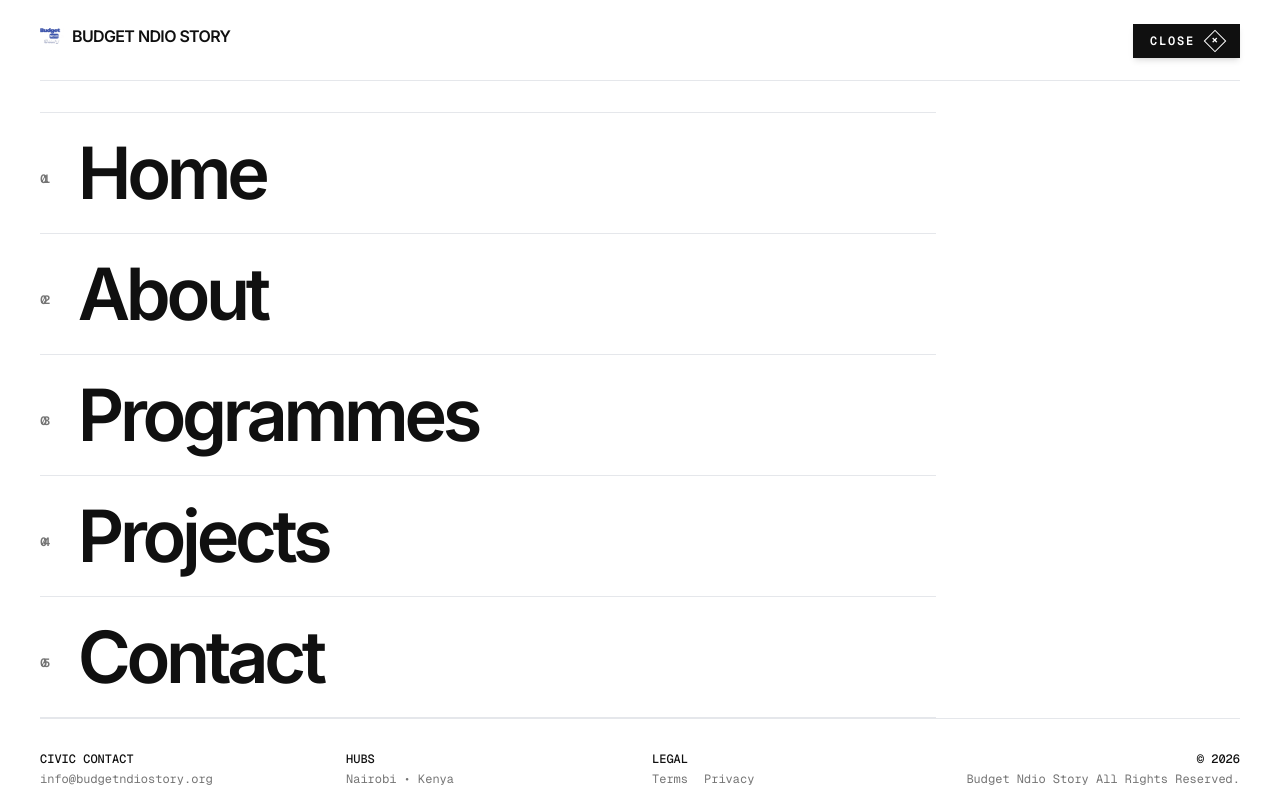
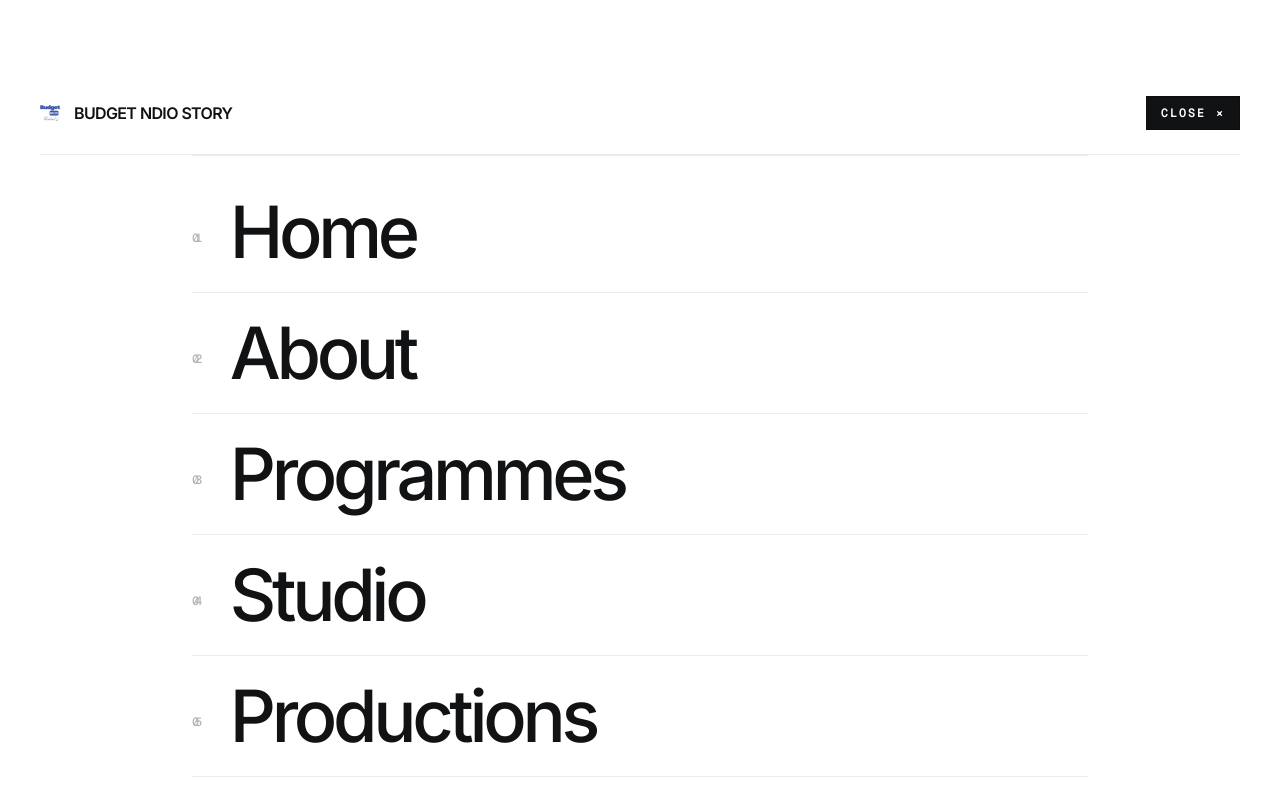
Before and after one commit to gr8stone/bns, a React (Vite) app: page /services in a window 1280 px wide. Both pictures are taken after a click on the button "Open Menu". Shown: the top 800 px of the page. Built offline with nearby package versions, Linux system fonts and the light colour scheme.

Commit message:
feat: restore glass navbar with desktop links and get involved CTA, update 3 programmes model and studio nav

```diff
--- a/src/components/common/Footer.tsx
+++ b/src/components/common/Footer.tsx
@@ -204,6 +204,14 @@ export function Footer() {
               </li>
               <li>
                 <Link
+                  to="/studio"
+                  className="hover:text-neutral-400 transition-colors"
+                >
+                  STUDIO
+                </Link>
+              </li>
+              <li>
+                <Link
                   to="/projects"
                   className="hover:text-neutral-400 transition-colors"
                 >
--- a/src/components/common/Navbar.tsx
+++ b/src/components/common/Navbar.tsx
@@ -1,12 +1,7 @@
 import { AnimatePresence, motion } from "framer-motion";
 import { useEffect, useRef, useState } from "react";
 import { Link, useLocation } from "react-router-dom";
-
-const PROGRAMME_PREVIEW = [
-  { label: "BNS Connect", href: "/programmes/bns-connect" },
-  { label: "BNS Mashinani", href: "/programmes/bns-mashinani" },
-  { label: "BNS Wanahabari", href: "/programmes/bns-wanahabari" },
-];
+import { NAV_LINKS, PROGRAMME_PREVIEW, ROUTES } from "../../lib/routes";
 
 export function Navbar() {
   const [menuOpen, setMenuOpen] = useState(false);
@@ -42,62 +37,78 @@ export function Navbar() {
     };
   }, [menuOpen]);
 
-  const mainLinks = [
-    { label: "Home", href: "/" },
-    { label: "About", href: "/about" },
-    { label: "Programmes", href: "/programmes" },
-    { label: "Projects", href: "/projects" },
-    { label: "Contact", href: "/contact" },
-  ];
+  // Desktop direct nav items: About, Programmes, Studio, Productions, Contact
+  const desktopLinks = NAV_LINKS.filter((item) => item.label !== "Home");
 
   return (
     <>
+      {/* Sticky High-Contrast Swiss Glass Nav */}
       {!menuOpen && (
-        <div
-          aria-hidden="true"
-          className="fixed inset-x-0 top-0 z-[65] h-20 border-b border-white/[0.08] bg-[#101010]/55 shadow-[0_8px_24px_rgba(0,0,0,0.08)] backdrop-blur-md backdrop-saturate-150"
-        />
-      )}
-
-      {/* Pure Transparent Header (No Blur, No Dark Gradient Bar) */}
-      {/* Top Left Wordmark with Direct Fixed mix-blend-difference */}
-      {!menuOpen && (
-        <div className="fixed top-0 left-0 z-[70] py-5 md:py-6 px-6 md:px-10 pointer-events-none select-none">
+        <header className="fixed inset-x-0 top-0 z-[65] h-16 sm:h-20 border-b border-black/[0.08] bg-white/90 backdrop-blur-md transition-colors duration-200 select-none">
+          <div className="max-w-[1425px] mx-auto h-full px-6 md:px-10 flex items-center justify-between">
+            {/* Left: Brand Wordmark */}
             <Link
-            to="/"
-            className="pointer-events-auto flex items-center gap-2 font-sans font-bold text-sm md:text-base tracking-[-0.04em] uppercase text-white hover:opacity-80 transition-opacity"
+              to={ROUTES.home}
+              className="flex items-center gap-2.5 font-sans font-bold text-sm md:text-base tracking-[-0.04em] uppercase text-text-base hover:text-terracotta transition-colors"
             >
               <img
                 src="/images/bns/logo.svg"
                 alt=""
                 className="w-6 h-6 object-contain"
               />
-            BUDGET NDIO STORY
+              <span className="tracking-tight font-extrabold">BUDGET NDIO STORY</span>
+              <span className="hidden sm:inline-block font-mono text-[10px] tracking-widest text-terracotta border border-terracotta/30 px-1.5 py-0.5 ml-1 bg-coral/5">
+                REPORT 2026
+              </span>
             </Link>
-        </div>
-      )}
 
-      {/* Top Right High-Contrast White Menu Button */}
-      <header className="fixed top-0 right-0 z-[70] py-5 md:py-6 px-6 md:px-10 pointer-events-none select-none">
+            {/* Desktop Direct Nav Links */}
+            <nav aria-label="Primary" className="hidden lg:flex items-center gap-7">
+              {desktopLinks.map((item) => {
+                const isActive = location.pathname === item.href;
+                return (
+                  <Link
+                    key={item.href}
+                    to={item.href}
+                    className={`font-mono text-xs uppercase tracking-wider transition-colors duration-150 py-1 border-b ${
+                      isActive
+                        ? "text-terracotta border-terracotta font-semibold"
+                        : "text-text-muted border-transparent hover:text-text-base hover:border-black/20"
+                    }`}
+                  >
+                    {item.label}
+                  </Link>
+                );
+              })}
+            </nav>
+
+            {/* Right: Actions */}
+            <div className="flex items-center gap-3">
+              <Link
+                to={ROUTES.contact}
+                className="hidden sm:inline-flex items-center font-mono text-xs uppercase tracking-wider px-4 py-2 bg-text-base text-white hover:bg-terracotta transition-colors border border-text-base rounded-none"
+              >
+                <span>Get Involved</span>
+              </Link>
+
               <button
                 onClick={() => setMenuOpen(!menuOpen)}
                 aria-label={menuOpen ? "Close Menu" : "Open Menu"}
-          className={`pointer-events-auto cursor-pointer flex items-center gap-3 px-4 py-2 font-mono text-xs font-semibold uppercase tracking-wider transition-all duration-200 shadow-md group ${
-            menuOpen
-              ? "bg-[#101010] text-white hover:bg-black border border-[#101010]"
-              : "bg-white text-[#101010] hover:bg-[#F4F4F0] border border-white"
-          }`}
+                className="cursor-pointer flex items-center gap-2.5 px-3.5 py-2 font-mono text-xs font-semibold uppercase tracking-wider transition-all duration-150 border border-black/15 bg-white text-text-base hover:bg-ivory rounded-none group"
               >
                 <span>{menuOpen ? "CLOSE" : "MENU"}</span>
                 <div
-            className={`w-4 h-4 border border-current flex items-center justify-center transition-transform duration-[250ms] ease-out ${
+                  className={`w-3.5 h-3.5 border border-current flex items-center justify-center transition-transform duration-200 ease-out ${
                     menuOpen ? "rotate-45" : "group-hover:rotate-45"
                   }`}
                 >
-            <span className="text-[12px] leading-none mb-0.5 font-bold">+</span>
+                  <span className="text-[11px] leading-none mb-0.5 font-bold">+</span>
                 </div>
               </button>
+            </div>
+          </div>
         </header>
+      )}
 
       {/* Accessible Full-Screen Pure White Overlay */}
       <AnimatePresence>
@@ -108,26 +119,32 @@ export function Navbar() {
             animate={{ opacity: 1 }}
             exit={{ opacity: 0 }}
             transition={{ duration: 0.15, ease: [0.22, 1, 0.36, 1] }}
-            className="fixed inset-0 z-[60] bg-white text-[#101010] flex flex-col justify-between pt-28 pb-10 px-6 md:px-10 overflow-y-auto select-none"
+            className="fixed inset-0 z-[70] bg-white text-text-base flex flex-col justify-between pt-24 pb-10 px-6 md:px-10 overflow-y-auto select-none"
           >
-            {/* Top Left Logo inside White Overlay */}
-            <div className="absolute top-5 md:top-6 left-6 md:left-10 z-50">
+            {/* Top Bar inside Overlay */}
+            <div className="max-w-[1425px] w-full mx-auto flex items-center justify-between pb-6 border-b border-black/[0.08]">
               <Link
-                to="/"
+                to={ROUTES.home}
                 onClick={() => setMenuOpen(false)}
-                className="flex items-center gap-2 font-sans font-bold text-sm md:text-base tracking-[-0.04em] uppercase text-[#101010] hover:opacity-80 transition-opacity"
+                className="flex items-center gap-2.5 font-sans font-bold text-sm md:text-base tracking-[-0.04em] uppercase text-text-base hover:text-terracotta transition-colors"
               >
                 <img
                   src="/images/bns/logo.svg"
                   alt=""
                   className="w-6 h-6 object-contain"
                 />
-                BUDGET NDIO STORY
+                <span className="tracking-tight font-extrabold">BUDGET NDIO STORY</span>
               </Link>
+
+              <button
+                onClick={() => setMenuOpen(false)}
+                aria-label="Close Menu"
+                className="cursor-pointer flex items-center gap-2.5 px-3.5 py-2 font-mono text-xs font-semibold uppercase tracking-wider border border-black/20 bg-text-base text-white hover:bg-terracotta rounded-none"
+              >
+                <span>CLOSE</span>
+                <span className="font-bold text-xs">&times;</span>
+              </button>
             </div>
-
-            {/* Top 4-Column Rule Line */}
-            <div className="absolute top-20 left-6 right-6 md:left-10 md:right-10 border-b border-[#101010]/12" />
 
             {/* Navigation List Container */}
             <motion.div
@@ -135,9 +152,9 @@ export function Navbar() {
               animate={{ opacity: 1, y: 0 }}
               exit={{ opacity: 0, y: 16 }}
               transition={{ duration: 0.35, ease: [0.22, 1, 0.36, 1] }}
-              className="max-w-4xl w-full my-auto divide-y divide-[#101010]/12 border-t border-b border-[#101010]/12"
+              className="max-w-4xl w-full my-auto divide-y divide-black/[0.08] border-t border-b border-black/[0.08] mx-auto py-4"
             >
-              {mainLinks.map((link, idx) => {
+              {NAV_LINKS.map((link, idx) => {
                 const isHovered = hoveredIdx === idx;
                 const isAnyHovered = hoveredIdx !== null;
                 const isDimmed = isAnyHovered && !isHovered;
@@ -161,12 +178,12 @@ export function Navbar() {
                       to={link.href}
                       onClick={() => setMenuOpen(false)}
                       onFocus={() => setHoveredIdx(idx)}
-                      className={`block font-display text-4xl sm:text-6xl md:text-7xl font-semibold tracking-[-0.06em] leading-[0.95] text-[#101010] transition-opacity duration-180 ${
-                        isDimmed ? "opacity-45" : "opacity-100"
+                      className={`block font-display text-4xl sm:text-6xl md:text-7xl font-medium tracking-tighter leading-display text-text-base transition-all duration-180 ${
+                        isDimmed ? "opacity-35" : "opacity-100 hover:text-terracotta"
                       }`}
                     >
-                      <span className="font-mono text-xs text-[#757575] mr-4 md:mr-8 align-middle">
-                        0{idx + 1}
+                      <span className="font-mono text-xs text-slate mr-4 md:mr-8 align-middle">
+                        {link.index}
                       </span>
                       {link.label}
                     </Link>
@@ -189,7 +206,7 @@ export function Navbar() {
                               to={programme.href}
                               onClick={() => setMenuOpen(false)}
                               onFocus={() => setHoveredIdx(idx)}
-                              className="font-mono text-xs uppercase tracking-wider text-[#757575] transition-colors hover:text-[#101010]"
+                              className="font-mono text-xs uppercase tracking-wider text-text-muted transition-colors hover:text-coral"
                             >
                               {programme.label}
                             </Link>
@@ -203,42 +220,42 @@ export function Navbar() {
             </motion.div>
 
             {/* Bottom Meta & Legal / Social Links */}
-            <div className="pt-8 border-t border-[#101010]/12 grid grid-cols-1 md:grid-cols-4 gap-6 text-xs font-mono text-[#757575]">
+            <div className="max-w-[1425px] w-full mx-auto pt-8 border-t border-black/[0.08] grid grid-cols-1 md:grid-cols-4 gap-6 text-xs font-mono text-text-muted">
               <div className="col-span-1">
-                <span className="text-[#101010] block mb-1 font-medium">
+                <span className="text-text-base block mb-1 font-semibold">
                   CIVIC CONTACT
                 </span>
                 <a
                   href="mailto:info@budgetndiostory.org"
-                  className="hover:text-[#101010] transition-colors"
+                  className="hover:text-terracotta transition-colors"
                 >
                   info@budgetndiostory.org
                 </a>
               </div>
 
               <div className="col-span-1">
-                <span className="text-[#101010] block mb-1 font-medium">
+                <span className="text-text-base block mb-1 font-semibold">
                   HUBS
                 </span>
-                <span>Nairobi &bull; Kenya</span>
+                <span>Nairobi &bull; Kenya (47 Counties)</span>
               </div>
 
               <div className="col-span-1">
-                <span className="text-[#101010] block mb-1 font-medium">
-                  LEGAL
+                <span className="text-text-base block mb-1 font-semibold">
+                  INDEX
                 </span>
                 <div className="flex gap-4">
                   <Link
-                    to="/terms"
+                    to={ROUTES.terms}
                     onClick={() => setMenuOpen(false)}
-                    className="hover:text-[#101010] transition-colors"
+                    className="hover:text-terracotta transition-colors"
                   >
                     Terms
                   </Link>
                   <Link
-                    to="/privacy"
+                    to={ROUTES.privacy}
                     onClick={() => setMenuOpen(false)}
-                    className="hover:text-[#101010] transition-colors"
+                    className="hover:text-terracotta transition-colors"
                   >
                     Privacy
                   </Link>
@@ -246,11 +263,11 @@ export function Navbar() {
               </div>
 
               <div className="col-span-1 text-left md:text-right">
-                <span className="text-[#101010] block mb-1 font-medium">
+                <span className="text-text-base block mb-1 font-semibold">
                   &copy; 2026
                 </span>
                 <span className="block mt-1">
-                  Budget Ndio Story All Rights Reserved.
+                  Budget Ndio Story &bull; AI in Civic Design
                 </span>
               </div>
             </div>
--- a/src/pages/ServicesPage.tsx
+++ b/src/pages/ServicesPage.tsx
@@ -37,7 +37,7 @@ export function ServicesPage() {
             >
               <span className="w-1.5 h-1.5 bg-[#101010] inline-block" />
               <span className="font-mono text-xs uppercase tracking-wider text-[#101010] font-medium">
-                CIVIC ACTION FRAMEWORK // 4 STRATEGIC PROGRAMMES
+                CIVIC ACTION FRAMEWORK // 3 STRATEGIC PROGRAMMES
               </span>
             </motion.div>
             <motion.h1
@@ -50,7 +50,7 @@ export function ServicesPage() {
               }}
               className="font-display text-4xl sm:text-6xl lg:text-7xl font-semibold tracking-[-0.06em] text-[#101010] uppercase leading-[0.94]"
             >
-              OUR FOUR PROGRAMMES.
+              OUR THREE PROGRAMMES.
             </motion.h1>
           </div>
 
@@ -65,7 +65,7 @@ export function ServicesPage() {
             </span>
             <p className="font-sans text-sm text-[#757575] leading-relaxed font-light">
               From grassroots community barazas and investigative journalism to
-              live national town halls and viral docuseries, our four programmes
+              live national town halls and civic budget monitoring, our three programmes
               make public money understandable and actionable.
             </p>
           </motion.div>
@@ -94,7 +94,7 @@ export function ServicesPage() {
                 NAIROBI &amp; 47 COUNTIES // CITIZEN PARTICIPATION &amp; OPEN
                 FINANCE
               </span>
-              <span>4 ACTIVE PROGRAMMES</span>
+              <span>3 ACTIVE CIVIC PROGRAMMES</span>
             </div>
           </div>
         </div>
@@ -136,25 +136,25 @@ export function ServicesPage() {
               className="text-sm sm:text-base text-[#757575] leading-relaxed font-light"
             >
               Too often, public finance reports are buried in technical jargon,
-              locking ordinary Kenyans out of critical spending decisions. Our
-              four programmes function as a cohesive civic machinery: BNS
-              Connect opens legislative doors, BNS Mashinani mobilizes
-              grassroots communities, BNS Wanahabari equips data journalists,
-              and BNS Studio transforms numbers into captivating digital
-              stories.
+              locking ordinary Kenyans out of critical spending decisions. Under
+              BNS Foundation, our three flagship programmes function as cohesive
+              civic machinery: BNS Connect opens legislative doors, BNS Mashinani
+              mobilizes grassroots communities, and Wanahabari Lab equips data
+              journalists. Commercial impact productions are delivered by our
+              sister entity, BNS Studios.
             </motion.p>
           </div>
         </div>
 
         {/* ========================================================= */}
-        {/* 5) THE 4 PROGRAMMES CARDS (EXACT EDITORIAL STYLE)        */}
+        {/* 5) THE 3 PROGRAMMES CARDS (EXACT EDITORIAL STYLE)        */}
         {/* ========================================================= */}
         <div className="py-20 border-b border-[#101010]/12">
           <div className="flex items-center justify-between mb-12">
             <div className="flex items-center gap-2">
               <span className="w-1.5 h-1.5 bg-[#101010] inline-block" />
               <span className="font-mono text-xs sm:text-sm uppercase tracking-wider text-[#101010] font-medium">
-                CORE PILLARS &bull; 4 INITIATIVES
+                CORE PILLARS &bull; 3 INITIATIVES
               </span>
             </div>
             <span className="font-mono text-xs text-[#757575] uppercase hidden sm:inline">
```
Lines whose indentation alone changed are shown as unchanged.
